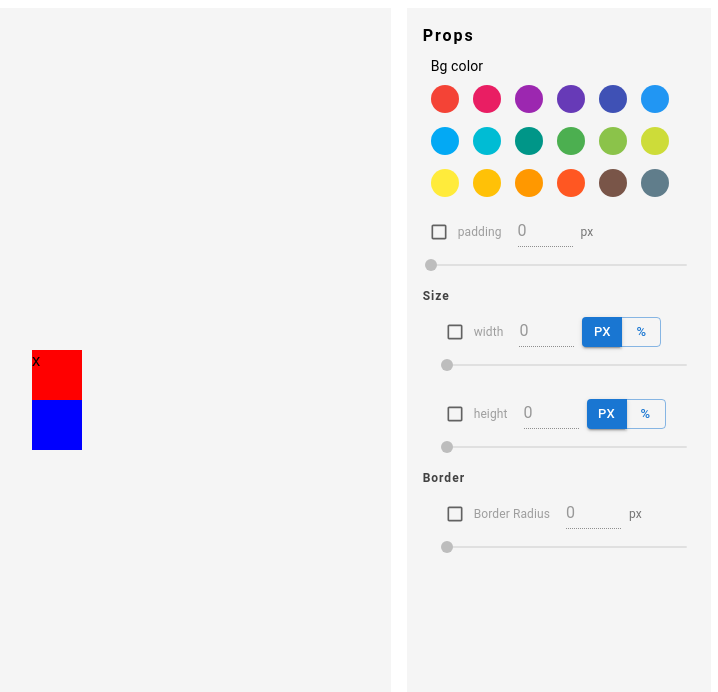
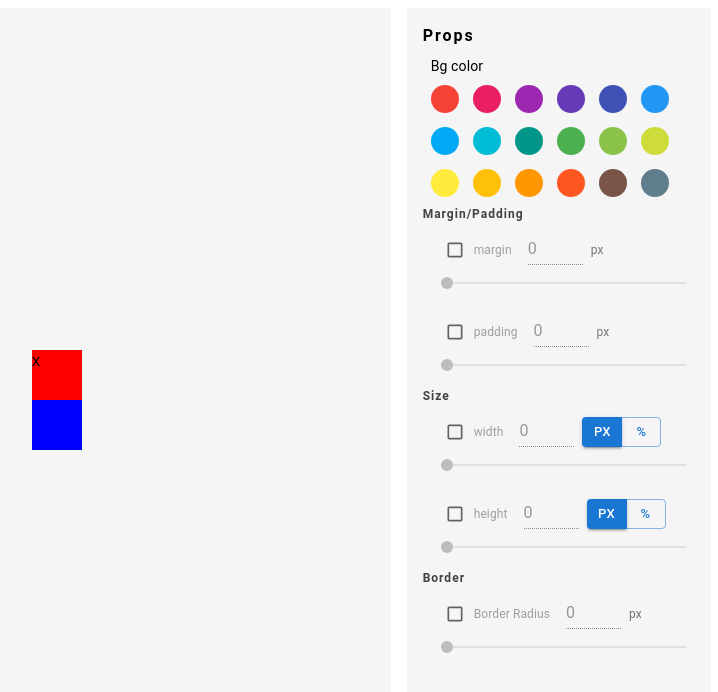
Before and after one commit to chanwit-y/mind-ui, a Next.js app: page / in a window 1280 px wide. Shown: the top 692 px of the page, without its empty margins (553-1271 px from the left). Built offline with nearby package versions, Linux system fonts and the light colour scheme.

Commit message:
refactor components

```diff
--- a/components/box/BoxAdusting.tsx
+++ b/components/box/BoxAdusting.tsx
@@ -10,6 +10,7 @@ export const BoxAdusting: FC<Props> = ({ prop }) => {
   return (
     <Box
       p={prop?.padding ?? 0}
+      m={prop?.margin ?? 0}
       width={prop?.width}
       height={prop?.height}
       bgcolor={prop?.bgColor}
--- a/components/box/BoxProps.tsx
+++ b/components/box/BoxProps.tsx
@@ -1,9 +1,8 @@
-import { Box, Divider, Typography } from "@mui/material";
+import { Box, Typography } from "@mui/material";
 import { CirclePicker } from "react-color";
 import React, { Dispatch, SetStateAction, FC, Fragment } from "react";
 import { BoxType } from "./BoxType";
-import { grey } from "@mui/material/colors";
-import { SizeAdjust } from "components/common/SizeAdjust";
+import { SizeAdjust,LabelGroup } from "components/common";
 
 type Props = {
   prop: BoxType;
@@ -23,6 +22,16 @@ export const BoxProps: FC<Props> = ({ prop, setProp }) => {
           onChangeComplete={(v) => setProp({ ...prop, bgColor: v.hex })}
         />
       </Box>
+
+      <LabelGroup label="Margin/Padding">
+        <SizeAdjust
+          name="margin"
+          label="margin"
+          max={10}
+          value={prop.margin}
+          setProp={setProp}
+          isPxOnly
+        />
         <SizeAdjust
           name="padding"
           label="padding"
@@ -31,17 +40,10 @@ export const BoxProps: FC<Props> = ({ prop, setProp }) => {
           setProp={setProp}
           isPxOnly
         />
+      </LabelGroup>
 
-      <Typography
-        fontSize={12}
-        color={grey[800]}
-        fontWeight={700}
-        letterSpacing={1}
-      >
-        Size
-      </Typography>
-      {/* <Divider /> */}
-      <Box pl={2}>
+
+      <LabelGroup label="Size">
         <SizeAdjust
           name="width"
           label="width"
@@ -54,18 +56,9 @@ export const BoxProps: FC<Props> = ({ prop, setProp }) => {
           value={prop.height}
           setProp={setProp}
         />
-      </Box>
+      </LabelGroup>
 
-      <Typography
-        fontSize={12}
-        color={grey[800]}
-        fontWeight={700}
-        letterSpacing={1}
-      >
-        Border
-      </Typography>
-      {/* <Divider /> */}
-      <Box pl={2}>
+      <LabelGroup label="Border">
         <SizeAdjust
           name="borderRadius"
           label="Border Radius"
@@ -74,7 +67,7 @@ export const BoxProps: FC<Props> = ({ prop, setProp }) => {
           value={prop.borderRadius}
           setProp={setProp}
         />
-      </Box>
+      </LabelGroup>
     </Fragment>
   );
 };
--- a/components/box/BoxType.ts
+++ b/components/box/BoxType.ts
@@ -8,4 +8,5 @@ export type BoxType = {
   height?: number;
   borderRadius?: number;
   padding?: number;
+  margin?: number;
 };
--- /dev/null
+++ b/components/common/LabelGroup.tsx
@@ -0,0 +1,24 @@
+import { Box, Typography } from "@mui/material";
+import { grey } from "@mui/material/colors";
+import React, { FC, Fragment, ReactNode } from "react";
+
+type Props = {
+  label: string;
+  children: ReactNode;
+};
+
+export const LabelGroup: FC<Props> = ({ label, children }) => {
+  return (
+    <Fragment>
+      <Typography
+        fontSize={12}
+        color={grey[800]}
+        fontWeight={700}
+        letterSpacing={1}
+      >
+        {label}
+      </Typography>
+      <Box pl={2}>{children}</Box>
+    </Fragment>
+  );
+};
--- /dev/null
+++ b/components/common/index.ts
@@ -0,0 +1,2 @@
+export { LabelGroup } from "./LabelGroup";
+export { SizeAdjust } from "./SizeAdjust";
--- a/pages/index.tsx
+++ b/pages/index.tsx
@@ -45,7 +45,7 @@ const Home: NextPage = () => {
         display="flex"
         flexDirection="column"
         sx={{
-          overflowY: "auto"
+          overflowY: "auto",
         }}
       >
         <BoxProps prop={prop} setProp={setProp} />
```
Lines whose indentation alone changed are shown as unchanged.
